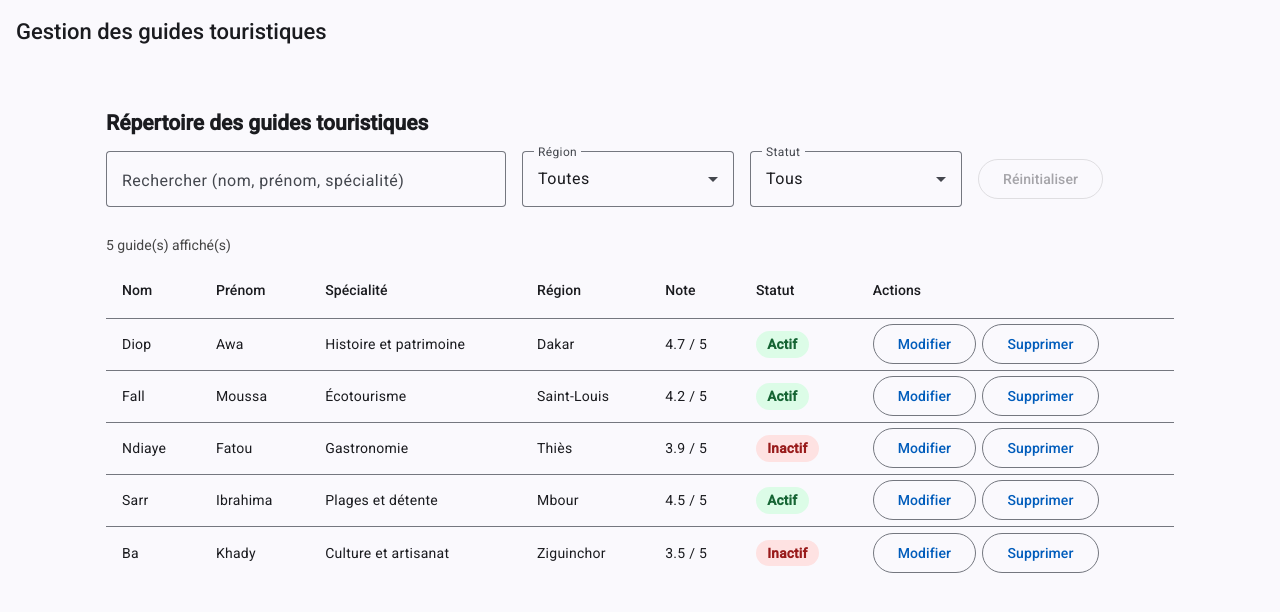
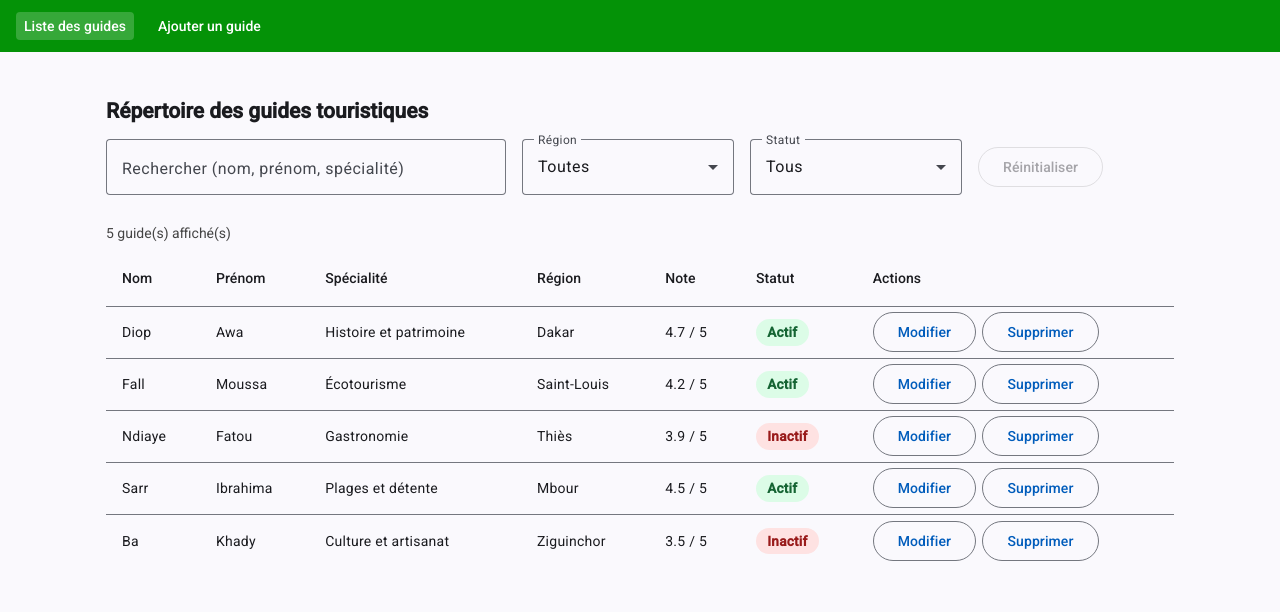
Before and after one commit to dias2006zlfjsjc-lgtm/gestion-guides, an Angular app: page /guides in a window 1280 px wide. Shown: the top 612 px of the page. Built offline with nearby package versions, Linux system fonts and the light colour scheme.

Commit message:
Menu, route de modification et correction du lien actif

```diff
--- a/src/app/app.css
+++ b/src/app/app.css
@@ -1,9 +1,21 @@
-.titre {
-  color: inherit;
+.menu {
+  display: flex;
+  gap: 16px;
+  padding: 12px 16px;
+  background: #049207;
+}
+.menu a {
+  color: #fff;
   text-decoration: none;
   font-weight: 500;
+  padding: 4px 8px;
+  border-radius: 4px;
 }
-
+.menu a:hover,
+.menu a:focus-visible,
+.menu a.actif {
+  background: rgba(255, 255, 255, 0.2);
+}
 .contenu {
   max-width: 1100px;
   margin: 0 auto;
--- a/src/app/app.html
+++ b/src/app/app.html
@@ -1,6 +1,7 @@
-<mat-toolbar color="primary">
-  <a routerLink="/guides" class="titre">Gestion des guides touristiques</a>
-</mat-toolbar>
+<nav class="menu" aria-label="Navigation principale">
+  <a routerLink="/guides" routerLinkActive="actif" [routerLinkActiveOptions]="{ exact: true }">Liste des guides</a>
+  <a routerLink="/guides/nouveau" routerLinkActive="actif">Ajouter un guide</a>
+</nav>
 
 <main class="contenu">
   <router-outlet />
--- a/src/app/app.routes.ts
+++ b/src/app/app.routes.ts
@@ -6,6 +6,6 @@ export const routes: Routes = [
   { path: '', redirectTo: 'guides', pathMatch: 'full' },
   { path: 'guides', component: GuideList },
   { path: 'guides/nouveau', component: GuideEdition },
-  { path: 'guides/modifier/:id', component: GuideEdition },
+  { path: 'guides/:id/modifier', component: GuideEdition },
   { path: '**', redirectTo: 'guides' },
 ];
--- a/src/app/app.ts
+++ b/src/app/app.ts
@@ -1,11 +1,12 @@
-import { Component } from '@angular/core';
-import { RouterLink, RouterOutlet } from '@angular/router';
-import { MatToolbarModule } from '@angular/material/toolbar';
+import { Component, signal } from '@angular/core';
+import { RouterOutlet, RouterLink, RouterLinkActive } from '@angular/router';
 
 @Component({
+  imports: [RouterOutlet, RouterLink, RouterLinkActive],
   selector: 'app-root',
-  imports: [RouterOutlet, RouterLink, MatToolbarModule],
+  styleUrl: './app.css',
   templateUrl: './app.html',
-  styleUrl: './app.css',
 })
-export class App {}
+export class App {
+  protected readonly title = signal('gestion-guides');
+}
```
